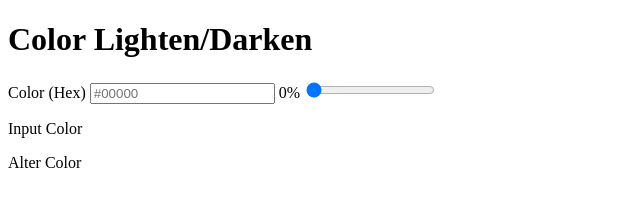
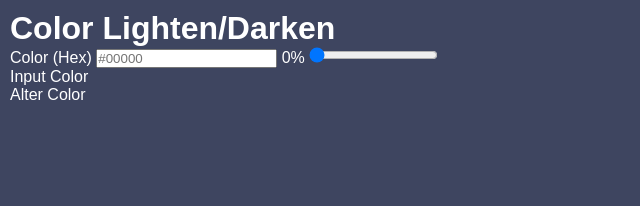
Before and after one commit to Fatima-hub333/JavaScript_Color_Tool, a plain HTML site: page index.html in a window 1280 px wide. Shown: the whole page, without its empty margins (0-640 px from the left). Drawn offline with Linux system fonts and the light colour scheme.

Commit message:
Add basic styling for body

```diff
--- a/index.css
+++ b/index.css
@@ -0,0 +1,14 @@
+* {
+  margin: 0;
+  padding: 0;
+}
+
+body {
+  font-family: 'Monsterrat', sans-serif;
+  background-color: #3e4560;
+  color: white;
+}
+
+.container {
+  padding: 10px;
+}
--- a/index.html
+++ b/index.html
@@ -4,13 +4,14 @@
   <meta charset="UTF-8">
   <meta http-equiv="X-UA-Compatible" content="IE=edge">
   <meta name="viewport" content="width=device-width, initial-scale=1.0">
+  <link href="https://fonts.googleapis.com/css?family=Montserrat" rel="stylesheet"/>
   <link rel="stylesheet" href="index.css">
   <title>Document</title>
 </head>
 <body>
   <div class="container">
     <h1 class="title">Color Lighten/Darken</h1>
-  </div>
+
   <label for="hex">Color (Hex)</label>
   <input type="text" name="hex" id="hexInput" placeholder="#00000">
 
@@ -22,7 +23,7 @@
   <div id="inputColor" class="box"></div>
   <p>Alter Color</p>
   <div id="alteredColor" class="box"></div>
-
+  </div>
   <script src="index.js"></script>
 </body>
 </html>
```
